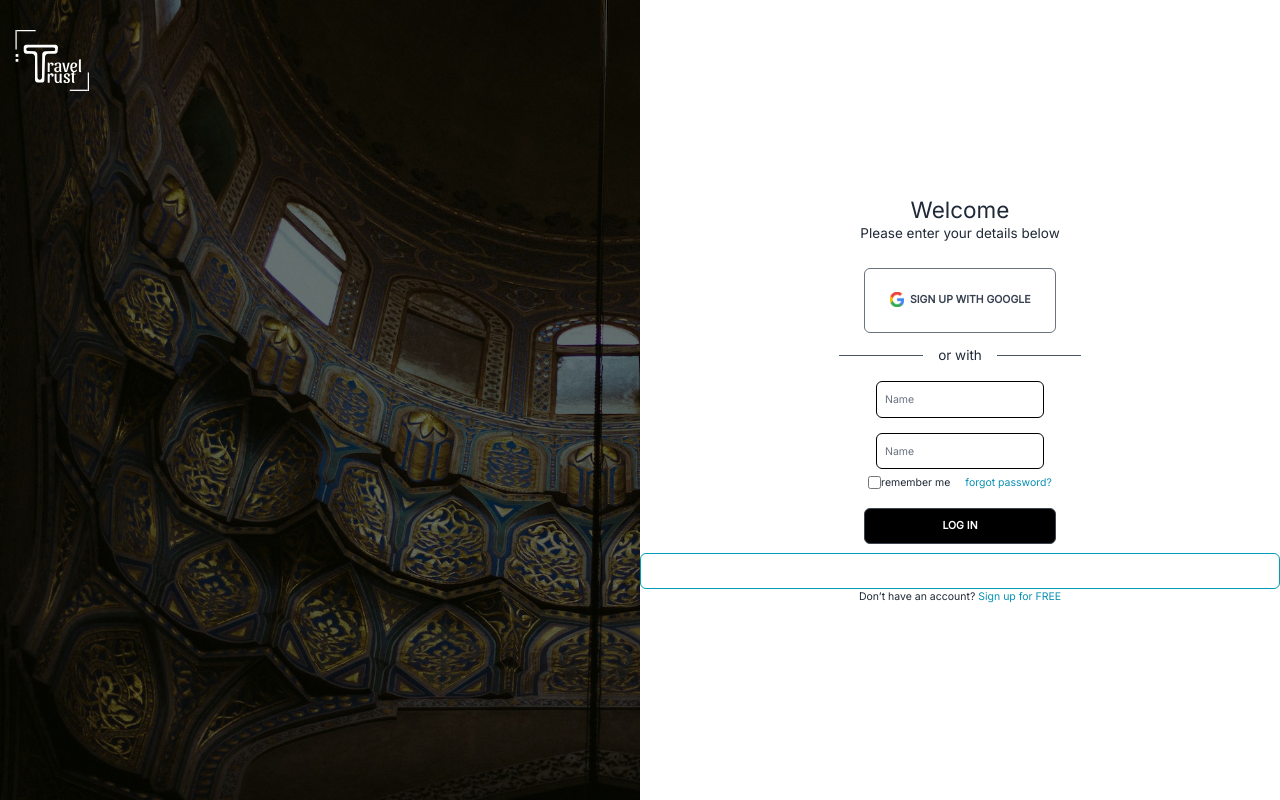
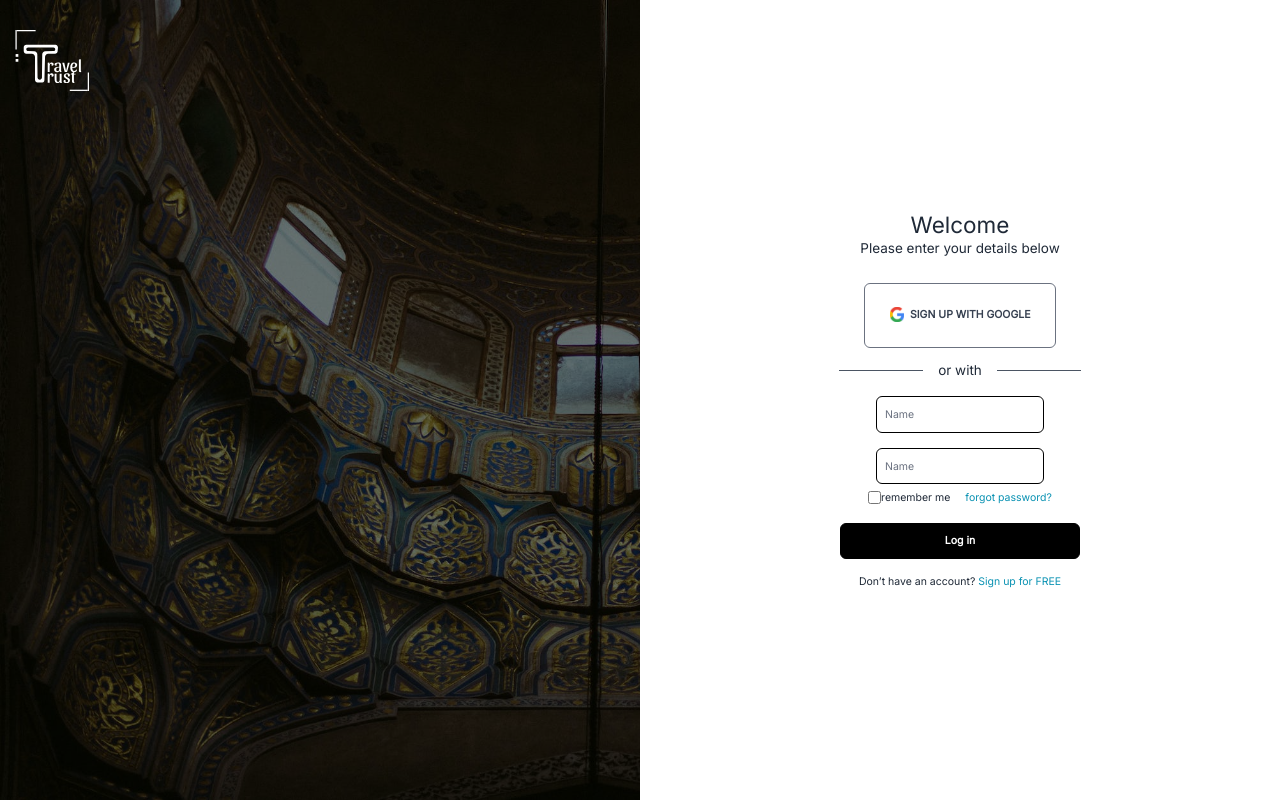
Before and after one commit to AhmedEldesoky99/Travel-Trust-ITI-Frontend, a React (Vite) app: page /login in a window 1280 px wide. Built offline with nearby package versions, Linux system fonts and the light colour scheme; a web font is replaced by a local one.

Commit message:
osama commit

```diff
--- a/src/components/shared/CustomButton/index.jsx
+++ b/src/components/shared/CustomButton/index.jsx
@@ -2,8 +2,8 @@ import React from "react";
 
 const CustomButton = ({
   value,
-  type = "primary",
-  width ='full',
+  type ,
+  width ,
   isLoading,
   onClick = () => {},
 }) => {
@@ -14,7 +14,13 @@ const CustomButton = ({
     quadruple: `btn bg-white text-black border-white hover:bg-black hover:text-white hover:border-black`,
   };
   return (
-    <button className={`${buttonTypes[type]} w-${width}`}>
+    <button
+      disabled={isLoading}
+      onClick={onClick}
+      className={`btn normal-case px-[1.125rem] ${width} ${buttonTypes[type]} ${
+        isLoading && "loading"
+      } `}
+    >
       {value}
     </button>
   );
--- a/src/pages/Login/index.jsx
+++ b/src/pages/Login/index.jsx
@@ -27,8 +27,9 @@ const Login = () => {
                     <span className='text-sm'>remember me</span>
                     <a href="" className='text-sm pl-5 text-cyan-600'>forgot password?</a>
                 </div>
-                <button className='btn btn-wide bg-black text-white hover:bg-white hover:text-black hover:border-none mb-3'>Log in</button>
-                <CustomButton text='Log in' style='bg-black btn-wide'/>
+                <div className='w-80 mb-5'>
+                    <CustomButton value='Log in' type='ternary' width='w-full'/>
+                </div>
                 <p className='text-sm'>Don’t have an account?<a href="" className='text-sm pl-1 text-cyan-600'>Sign up for FREE</a></p>
             </div>
         </div>
```
